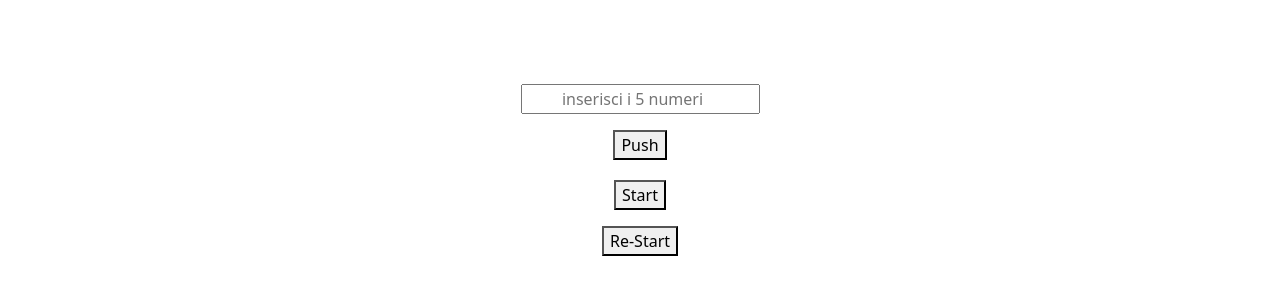
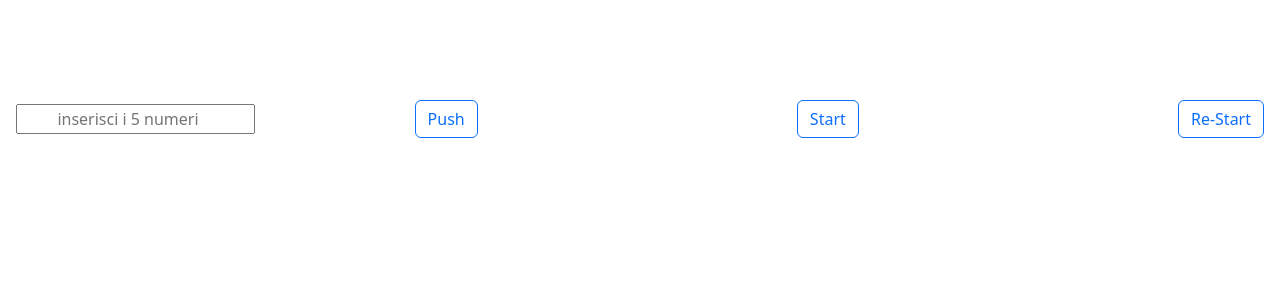
Before and after one commit to Saimon397/js-simon, a plain HTML site: page index.html in a window 1280 px wide. Drawn offline with nearby package versions, Linux system fonts and the light colour scheme.

Commit message:
Style_finito

```diff
--- a/index.html
+++ b/index.html
@@ -11,14 +11,14 @@
 </head>
 
 <body>
-    <div class="bg-black text-white fs-3 d-flex justify-content-center text-center" id="num"></div>
-    <div class="d-flex justify-content-center flex-column align-items-center">
-        <input class="text-center" type="number" placeholder="inserisci i 5 numeri" id="inputnum-user">
-        <button id="push" class="mt-3 mb-1">Push</button>
+    <div class="bg-primary text-white fs-3 d-flex justify-content-center text-center" id="num"></div>
+    <div class="d-flex justify-content-between align-items-center mt-3">
+        <input class="text-center ms-3" type="number" placeholder="inserisci i 5 numeri" id="inputnum-user">
+        <button class="btn btn-outline-primary" id="push">Push</button>
         <div id="outputnum-user"></div>
-        <button id="verifyinp-user" class="mt-3">Start</button>
+        <button class="btn btn-outline-primary" id="verifyinp-user">Start</button>
         <div id="result"></div>
-        <button id="num-generator" class="mt-3">Re-Start</button>
+        <button class="btn btn-outline-primary me-3" id="num-generator">Re-Start</button>
     </div>
     <script src="./js/script.js"></script>
 </body>
```
